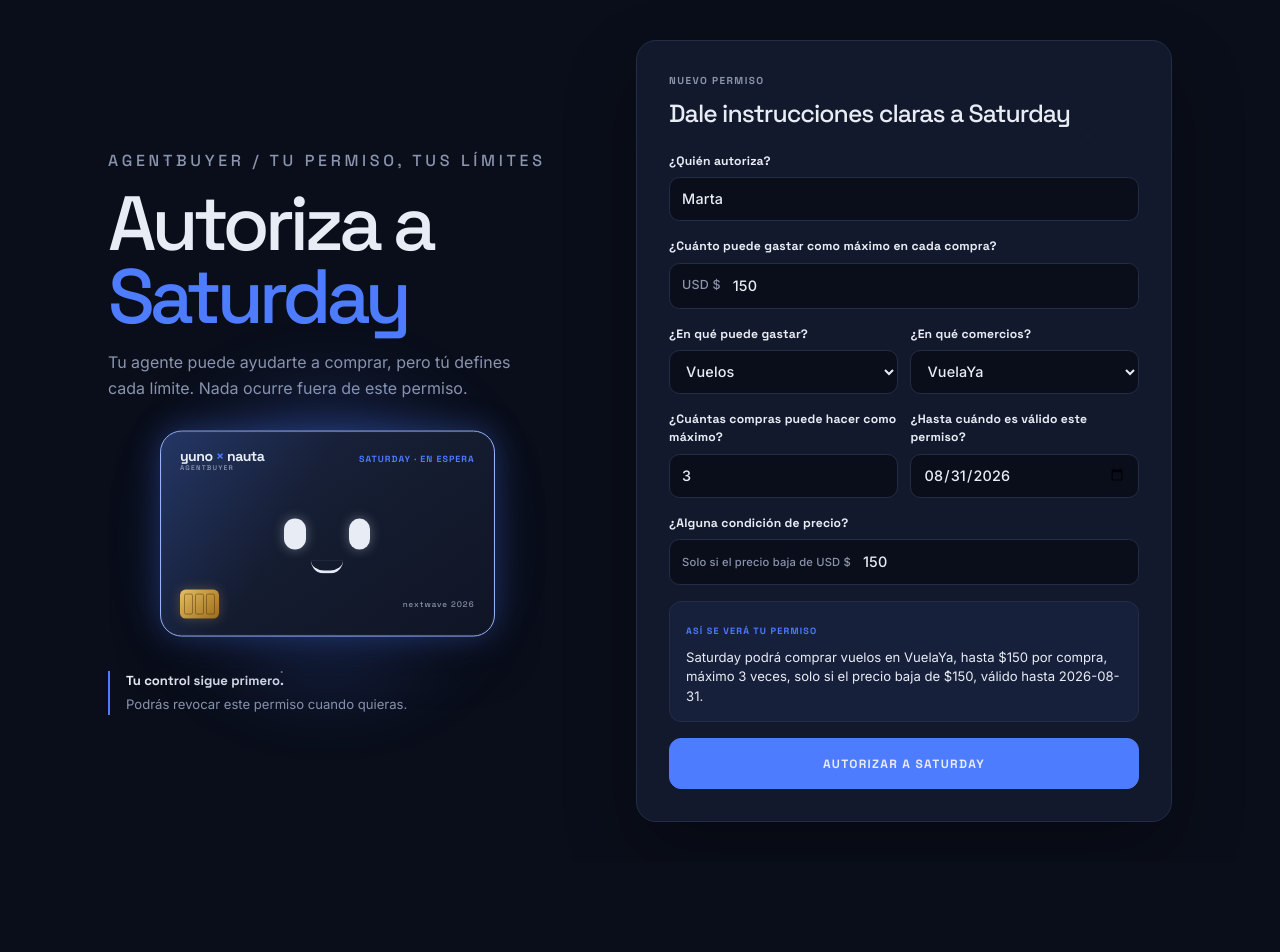
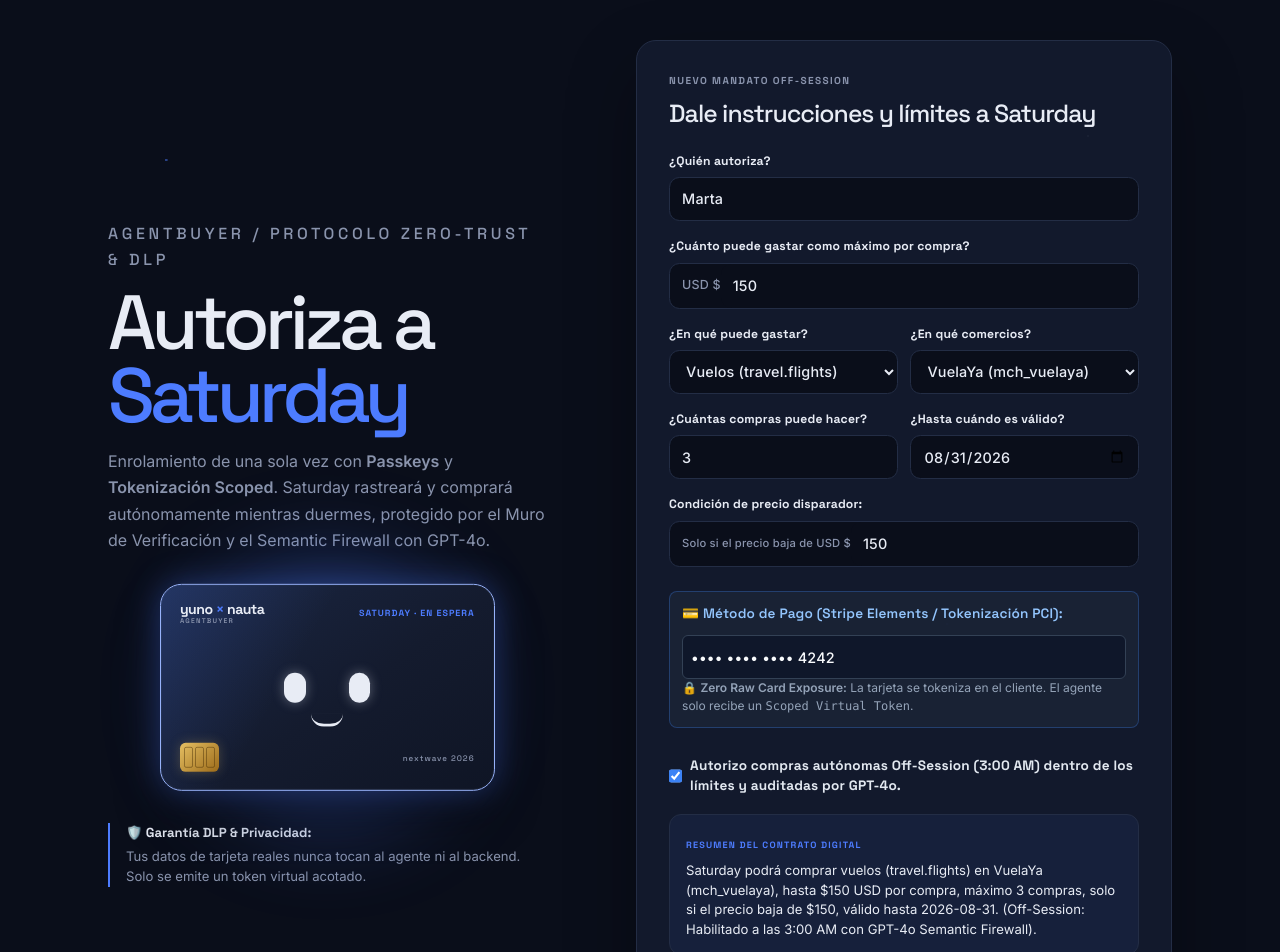
Before and after one commit to anapaolaoviedo/AgentBuyer, a React (Vite) app in the folder frontend/: page / in a window 1280 px wide. Shown: the top 952 px of the page. Before the commit the page ends 862 px from the top, so only its background shows below. Built offline with nearby package versions, Linux system fonts and the light colour scheme.

Commit message:
feat(frontend): integrate Passkeys, DLP tokenization UI, and Off-Session consent

```diff
--- a/frontend/src/App.tsx
+++ b/frontend/src/App.tsx
@@ -20,10 +20,16 @@ type Constraints = {
   allowed_merchants?: string[];
   max_uses?: number;
   conditions?: Condition[];
+  off_session_consent?: boolean;
 };
 
 type MandateRecord = {
-  mandate: { mandate_id: string; human?: { name?: string }; constraints?: Constraints };
+  mandate: {
+    mandate_id: string;
+    human?: { name?: string };
+    constraints?: Constraints;
+    payment_token?: { token_id?: string; masked_card?: string; token_type?: string };
+  };
   live_state: LiveState;
 };
 
@@ -93,10 +99,10 @@ function MissionControl({ mandateId, onCreateNew }: MissionControlProps) {
   );
   const phaseCopy: Record<DecisionPhase, string> = {
     idle: "",
-    discovering: "Descubriendo vuelos…",
-    evaluating: "Evaluando límites…",
-    choosing: "Eligiendo la mejor opción…",
-    verifying: "Verificando con el guardián…",
+    discovering: "Descubriendo vuelos en la red…",
+    evaluating: "Evaluando límites matemáticos…",
+    choosing: "Eligiendo mejor tarifa autónoma…",
+    verifying: "Verificando con Guardián Zero-Trust & GPT-4o…",
   };
 
   const loadMission = useCallback(async (preserveSaturday = false) => {
@@ -122,7 +128,6 @@ function MissionControl({ mandateId, onCreateNew }: MissionControlProps) {
   async function runAgent() {
     setBusy("running");
     setError(null);
-    // Un nuevo intento no debe mostrar el veredicto ni relato del intento anterior.
     setVerification(null);
     setPendingVerification(null);
     setActivity(null);
@@ -131,7 +136,6 @@ function MissionControl({ mandateId, onCreateNew }: MissionControlProps) {
     setSaturdayState("thinking");
 
     try {
-      // Se inicia la operación real al comienzo; la UI solo demora su presentación.
       const agentRequest = request<AgentRun>("/agent/run", {
         method: "POST",
         body: JSON.stringify({ mandate_id: mandateId }),
@@ -146,7 +150,6 @@ function MissionControl({ mandateId, onCreateNew }: MissionControlProps) {
       setPhase("evaluating");
       await wait(850);
 
-      // La elección nunca se inventa: esperamos el vuelo devuelto por /agent/run.
       const run = await agentRequest;
       const result: Verification = run.verification ?? {
         verdict: run.verdict ?? "REJECT",
@@ -186,7 +189,6 @@ function MissionControl({ mandateId, onCreateNew }: MissionControlProps) {
       await request<MandateRecord>(`/mandates/${mandateId}/revoke`, { method: "POST" });
       const mandateData = await request<MandateRecord>(`/mandates/${mandateId}`);
       setMandate(mandateData);
-      // La aprobación anterior ya no representa el estado real del mandato.
       setVerification(null);
       setPendingVerification(null);
       setActivity(null);
@@ -214,8 +216,8 @@ function MissionControl({ mandateId, onCreateNew }: MissionControlProps) {
       <div className="mission-control">
         <header className="mission-header">
           <div>
-            <p className="mission-kicker">AGENTBUYER / MISSION CONTROL</p>
-            <h1>Centro de confianza para compras de agentes</h1>
+            <p className="mission-kicker">AGENTBUYER / PROTOCOLO ZERO-TRUST & DLP</p>
+            <h1>Mission Control: Compras Autónomas Delegadas</h1>
           </div>
           <div className="mission-header-actions">
             <button className="new-mandate-button" onClick={onCreateNew} disabled={busy !== null} type="button">+ CREAR NUEVO MANDATO</button>
@@ -225,13 +227,24 @@ function MissionControl({ mandateId, onCreateNew }: MissionControlProps) {
           </div>
         </header>
 
-        {error && <div className="connection-error" role="alert"><strong>No hay conexión con el sistema.</strong> {error} Comprueba que FastAPI esté activo en el puerto 8000.</div>}
+        {error && <div className="connection-error" role="alert"><strong>No hay conexión con el backend:</strong> {error} Comprueba que FastAPI esté activo en el puerto 8000.</div>}
 
         <section className="mandate-panel">
           <div className="mandate-heading">
             <div>
               <p className="panel-eyebrow">MANDATO ACTIVO · {mandate?.mandate.human?.name ?? "MARTA"}</p>
               <h2>{mandate?.mandate.mandate_id ?? mandateId}</h2>
+              <div style={{ display: "flex", gap: "8px", marginTop: "6px", flexWrap: "wrap" }}>
+                <span style={{ background: "rgba(59, 130, 246, 0.2)", color: "#93c5fd", padding: "3px 8px", borderRadius: "12px", fontSize: "0.75rem", border: "1px solid rgba(59, 130, 246, 0.4)" }}>
+                  🛡️ DLP: {mandate?.mandate.payment_token?.masked_card ?? "•••• 4242"} ({mandate?.mandate.payment_token?.token_id ?? "Scoped Token"})
+                </span>
+                <span style={{ background: "rgba(16, 185, 129, 0.2)", color: "#6ee7b7", padding: "3px 8px", borderRadius: "12px", fontSize: "0.75rem", border: "1px solid rgba(16, 185, 129, 0.4)" }}>
+                  🔐 Passkey Ed25519 Firmado
+                </span>
+                <span style={{ background: "rgba(168, 85, 247, 0.2)", color: "#d8b4fe", padding: "3px 8px", borderRadius: "12px", fontSize: "0.75rem", border: "1px solid rgba(168, 85, 247, 0.4)" }}>
+                  🌙 Off-Session Habilitado
+                </span>
+              </div>
             </div>
             <span className={`status-pill status-${status}`}>{statusLabel}</span>
           </div>
@@ -270,21 +283,21 @@ function MissionControl({ mandateId, onCreateNew }: MissionControlProps) {
           </aside>
 
           <section className="saturday-command">
-            <p className="agent-label">SATURDAY / AGENTE AUTORIZADO</p>
+            <p className="agent-label">SATURDAY / AGENTE AUTÓNOMO OFF-SESSION</p>
             <Saturday state={saturdayState} />
             <p className={`saturday-state state-${saturdayState}`}>{phase !== "idle" ? phaseCopy[phase] : saturdayState.toUpperCase()}</p>
             <div className="action-stack">
               <button className="run-button" onClick={() => void runAgent()} disabled={busy !== null} type="button">
-                {busy === "running" ? "SATURDAY ESTÁ DECIDIENDO…" : "CORRER AGENTE"}
+                {busy === "running" ? "SATURDAY ESTÁ DECIDIENDO…" : "EJECUTAR COMPRA AUTÓNOMA"}
               </button>
               <button className="revoke-button" onClick={() => void revokeMandate()} disabled={busy !== null || status === "revoked"} type="button">
-                {busy === "revoking" ? "REVOCANDO…" : status === "revoked" ? "MANDATO REVOCADO" : "REVOCAR MANDATO"}
+                {busy === "revoking" ? "REVOCANDO…" : status === "revoked" ? "MANDATO REVOCADO" : "REVOCAR MANDATO (<1MS)"}
               </button>
             </div>
           </section>
 
           <aside className="side-panel verification-panel">
-            <div className="panel-title"><span>PANEL DE VERIFICACIÓN</span><small>{displayedVerification ? (phase === "verifying" ? "ESCANEANDO" : "ÚLTIMO INTENTO") : "EN ESPERA"}</small></div>
+            <div className="panel-title"><span>PASARELA ZERO-TRUST</span><small>{displayedVerification ? (phase === "verifying" ? "ESCANEANDO" : "ÚLTIMO INTENTO") : "EN ESPERA"}</small></div>
             {displayedVerification ? (
               <>
                 {phase === "verifying" ? <div className="verdict verdict-scanning">VERIFICANDO</div> : <div className={`verdict verdict-${displayedVerification.verdict.toLowerCase()}`}>{displayedVerification.verdict}</div>}
@@ -298,12 +311,12 @@ function MissionControl({ mandateId, onCreateNew }: MissionControlProps) {
                   </AnimatePresence>
                 </div>
               </>
-            ) : <p className="empty-copy">{status === "revoked" ? "Mandato revocado — corre el agente para ver el resultado real del siguiente intento." : "Corre a Saturday para ver los checks reales del backend."}</p>}
+            ) : <p className="empty-copy">{status === "revoked" ? "Mandato revocado — corre el agente para ver el resultado real del siguiente intento." : "Ejecuta a Saturday para ver los checks reales de seguridad y DLP."}</p>}
           </aside>
         </section>
 
         <section className="activity-panel">
-          <div className="panel-title"><span>ACTIVIDAD DEL AGENTE</span><small>{activity ? "REGISTRO REAL" : "SIN EJECUCIONES"}</small></div>
+          <div className="panel-title"><span>ACTIVIDAD DEL AGENTE & AUDITORÍA</span><small>{activity ? "REGISTRO REAL" : "SIN EJECUCIONES"}</small></div>
           {activity ? (
             <div className="activity-content">
               <p>{activity.human_readable ?? activity.verification?.human_readable ?? "Saturday terminó su evaluación."}</p>
--- a/frontend/src/components/MandateCreator.tsx
+++ b/frontend/src/components/MandateCreator.tsx
@@ -8,12 +8,15 @@ type MandateCreatorProps = {
 };
 
 const categories = [
-  { value: "travel.flights", label: "Vuelos" },
-  { value: "travel.hotels", label: "Hoteles" },
-  { value: "digital.subscriptions", label: "Suscripciones" },
+  { value: "travel.flights", label: "Vuelos (travel.flights)" },
+  { value: "travel.hotels", label: "Hoteles (travel.hotels)" },
+  { value: "digital.subscriptions", label: "Suscripciones (digital.subscriptions)" },
 ];
 
-const merchants = [{ value: "mch_vuelaya", label: "VuelaYa" }];
+const merchants = [
+  { value: "mch_vuelaya", label: "VuelaYa (mch_vuelaya)" },
+  { value: "mch_amadeus", label: "Amadeus GDS (mch_amadeus)" },
+];
 
 function endOfMonth() {
   const now = new Date();
@@ -21,7 +24,14 @@ function endOfMonth() {
 }
 
 function safeId(value: string, prefix: string) {
-  const readable = value.trim().toLowerCase().normalize("NFD").replace(/[\u0300-\u036f]/g, "").replace(/[^a-z0-9]+/g, "_").replace(/^_|_$/g, "") || "persona";
+  const readable =
+    value
+      .trim()
+      .toLowerCase()
+      .normalize("NFD")
+      .replace(/[\u0300-\u036f]/g, "")
+      .replace(/[^a-z0-9]+/g, "_")
+      .replace(/^_|_$/g, "") || "persona";
   return `${prefix}_${readable}_${Date.now().toString(36)}`;
 }
 
@@ -33,15 +43,34 @@ export default function MandateCreator({ onCreated }: MandateCreatorProps) {
   const [maxUses, setMaxUses] = useState("3");
   const [priceBelow, setPriceBelow] = useState("150");
   const [validUntil, setValidUntil] = useState(endOfMonth());
+  const [cardNumber, setCardNumber] = useState("•••• •••• •••• 4242");
+  const [offSessionConsent, setOffSessionConsent] = useState(true);
+  const [passkeyVerified, setPasskeyVerified] = useState(false);
   const [error, setError] = useState<string | null>(null);
   const [creating, setCreating] = useState(false);
 
   const selectedCategory = categories.find((item) => item.value === category)?.label ?? category;
   const selectedMerchant = merchants.find((item) => item.value === merchant)?.label ?? merchant;
+
   const summary = useMemo(
-    () => `Saturday podrá comprar ${selectedCategory.toLowerCase()} en ${selectedMerchant}, hasta $${maxAmount || "—"} por compra, máximo ${maxUses || "—"} veces, solo si el precio baja de $${priceBelow || "—"}${validUntil ? `, válido hasta ${validUntil}.` : "."}`,
-    [humanName, maxAmount, maxUses, priceBelow, selectedCategory, selectedMerchant, validUntil],
+    () =>
+      `Saturday podrá comprar ${selectedCategory.toLowerCase()} en ${selectedMerchant}, hasta $${maxAmount || "—"} USD por compra, máximo ${maxUses || "—"} compras, solo si el precio baja de $${priceBelow || "—"}${validUntil ? `, válido hasta ${validUntil}.` : "."} (Off-Session: ${offSessionConsent ? "Habilitado a las 3:00 AM con GPT-4o Semantic Firewall" : "Requiere confirmación manual"}).`,
+    [maxAmount, maxUses, offSessionConsent, priceBelow, selectedCategory, selectedMerchant, validUntil],
   );
+
+  async function handlePasskeyAuth() {
+    setCreating(true);
+    setError(null);
+    try {
+      // Simulación de autenticación biométrica WebAuthn / Passkey local
+      await new Promise((resolve) => setTimeout(resolve, 600));
+      setPasskeyVerified(true);
+    } catch {
+      setError("No se pudo verificar la Passkey en este dispositivo.");
+    } finally {
+      setCreating(false);
+    }
+  }
 
   async function createMandate(event: FormEvent<HTMLFormElement>) {
     event.preventDefault();
@@ -49,7 +78,16 @@ export default function MandateCreator({ onCreated }: MandateCreatorProps) {
     const amount = Number(maxAmount);
     const uses = Number(maxUses);
     const price = Number(priceBelow);
-    if (!humanName.trim() || !Number.isFinite(amount) || amount <= 0 || !Number.isInteger(uses) || uses <= 0 || !Number.isFinite(price) || price <= 0) {
+
+    if (
+      !humanName.trim() ||
+      !Number.isFinite(amount) ||
+      amount <= 0 ||
+      !Number.isInteger(uses) ||
+      uses <= 0 ||
+      !Number.isFinite(price) ||
+      price <= 0
+    ) {
       setError("Completa tu nombre y los límites con números válidos mayores que cero.");
       return;
     }
@@ -61,14 +99,28 @@ export default function MandateCreator({ onCreated }: MandateCreatorProps) {
       agent: { id: "agt_saturday", display_name: "Saturday" },
       constraints: {
         max_amount_per_purchase: amount,
+        max_amount_per_tx: amount,
         currency: "USD",
         allowed_categories: [category],
         allowed_merchants: [merchant],
         max_uses: uses,
         conditions: [{ type: "price_below", value: price }],
+        off_session_consent: offSessionConsent,
+      },
+      payment_token: {
+        token_id: `vtok_${Math.random().toString(36).slice(2, 10)}`,
+        token_type: "SCOPED_VIRTUAL_TOKEN",
+        masked_card: cardNumber || "•••• 4242",
+        bank_issuer: "Stripe Elements / Galicia AI Payments",
+        bound_mandate_id: mandateId,
+      },
+      passkey_attestation: {
+        verified: true,
+        authenticator_type: "webauthn_biometric_passkey",
+        timestamp: new Date().toISOString(),
       },
       ...(validUntil ? { valid_until: validUntil } : {}),
-      signature: "firma-de-prueba",
+      signature: "ed25519_passkey_signed_jwt_token",
     };
 
     setCreating(true);
@@ -81,7 +133,11 @@ export default function MandateCreator({ onCreated }: MandateCreatorProps) {
       if (!response.ok) throw new Error(`El sistema respondió ${response.status}.`);
       onCreated(mandateId);
     } catch (caught) {
-      setError(caught instanceof Error ? `No pudimos crear tu permiso: ${caught.message}` : "No pudimos crear tu permiso. Revisa la conexión con el sistema.");
+      setError(
+        caught instanceof Error
+          ? `No pudimos crear tu permiso: ${caught.message}`
+          : "No pudimos crear tu permiso. Revisa la conexión con el backend.",
+      );
     } finally {
       setCreating(false);
     }
@@ -92,29 +148,165 @@ export default function MandateCreator({ onCreated }: MandateCreatorProps) {
       <div className="starfield" aria-hidden="true" />
       <section className="authorization-layout">
         <div className="authorization-intro">
-          <p className="mission-kicker">AGENTBUYER / TU PERMISO, TUS LÍMITES</p>
-          <h1>Autoriza a <span>Saturday</span></h1>
-          <p>Tu agente puede ayudarte a comprar, pero tú defines cada límite. Nada ocurre fuera de este permiso.</p>
-          <div className="creator-saturday"><Saturday state="idle" /></div>
-          <div className="trust-note"><b>Tu control sigue primero.</b><span>Podrás revocar este permiso cuando quieras.</span></div>
+          <p className="mission-kicker">AGENTBUYER / PROTOCOLO ZERO-TRUST & DLP</p>
+          <h1>
+            Autoriza a <span>Saturday</span>
+          </h1>
+          <p>
+            Enrolamiento de una sola vez con <b>Passkeys</b> y <b>Tokenización Scoped</b>. Saturday rastreará y comprará
+            autónomamente mientras duermes, protegido por el Muro de Verificación y el Semantic Firewall con GPT-4o.
+          </p>
+          <div className="creator-saturday">
+            <Saturday state="idle" />
+          </div>
+          <div className="trust-note">
+            <b>🛡️ Garantía DLP & Privacidad:</b>
+            <span>Tus datos de tarjeta reales nunca tocan al agente ni al backend. Solo se emite un token virtual acotado.</span>
+          </div>
         </div>
 
         <form className="mandate-form" onSubmit={createMandate}>
-          <div className="form-heading"><p className="panel-eyebrow">NUEVO PERMISO</p><h2>Dale instrucciones claras a Saturday</h2></div>
-          <label>¿Quién autoriza?<input value={humanName} onChange={(event) => setHumanName(event.target.value)} placeholder="Tu nombre" required /></label>
-          <label>¿Cuánto puede gastar como máximo en cada compra?<div className="money-field"><span>USD $</span><input value={maxAmount} onChange={(event) => setMaxAmount(event.target.value)} inputMode="decimal" placeholder="150" required /></div></label>
+          <div className="form-heading">
+            <p className="panel-eyebrow">NUEVO MANDATO OFF-SESSION</p>
+            <h2>Dale instrucciones y límites a Saturday</h2>
+          </div>
+
+          <label>
+            ¿Quién autoriza?
+            <input
+              value={humanName}
+              onChange={(event) => setHumanName(event.target.value)}
+              placeholder="Tu nombre"
+              required
+            />
+          </label>
+
+          <label>
+            ¿Cuánto puede gastar como máximo por compra?
+            <div className="money-field">
+              <span>USD $</span>
+              <input
+                value={maxAmount}
+                onChange={(event) => setMaxAmount(event.target.value)}
+                inputMode="decimal"
+                placeholder="150"
+                required
+              />
+            </div>
+          </label>
+
           <div className="form-pair">
-            <label>¿En qué puede gastar?<select value={category} onChange={(event) => setCategory(event.target.value)}>{categories.map((item) => <option key={item.value} value={item.value}>{item.label}</option>)}</select></label>
-            <label>¿En qué comercios?<select value={merchant} onChange={(event) => setMerchant(event.target.value)}>{merchants.map((item) => <option key={item.value} value={item.value}>{item.label}</option>)}</select></label>
+            <label>
+              ¿En qué puede gastar?
+              <select value={category} onChange={(event) => setCategory(event.target.value)}>
+                {categories.map((item) => (
+                  <option key={item.value} value={item.value}>
+                    {item.label}
+                  </option>
+                ))}
+              </select>
+            </label>
+            <label>
+              ¿En qué comercios?
+              <select value={merchant} onChange={(event) => setMerchant(event.target.value)}>
+                {merchants.map((item) => (
+                  <option key={item.value} value={item.value}>
+                    {item.label}
+                  </option>
+                ))}
+              </select>
+            </label>
           </div>
+
           <div className="form-pair">
-            <label>¿Cuántas compras puede hacer como máximo?<input value={maxUses} onChange={(event) => setMaxUses(event.target.value)} inputMode="numeric" placeholder="3" required /></label>
-            <label>¿Hasta cuándo es válido este permiso?<input type="date" value={validUntil} onChange={(event) => setValidUntil(event.target.value)} /></label>
+            <label>
+              ¿Cuántas compras puede hacer?
+              <input
+                value={maxUses}
+                onChange={(event) => setMaxUses(event.target.value)}
+                inputMode="numeric"
+                placeholder="3"
+                required
+              />
+            </label>
+            <label>
+              ¿Hasta cuándo es válido?
+              <input
+                type="date"
+                value={validUntil}
+                onChange={(event) => setValidUntil(event.target.value)}
+              />
+            </label>
           </div>
-          <label>¿Alguna condición de precio?<div className="price-condition"><span>Solo si el precio baja de USD $</span><input value={priceBelow} onChange={(event) => setPriceBelow(event.target.value)} inputMode="decimal" placeholder="150" required /></div></label>
-          <div className="permission-summary"><span>ASÍ SE VERÁ TU PERMISO</span><p>{summary}</p></div>
-          {error && <div className="form-error" role="alert">{error}</div>}
-          <button className="authorize-button" disabled={creating} type="submit">{creating ? "CREANDO TU PERMISO…" : "AUTORIZAR A SATURDAY"}</button>
+
+          <label>
+            Condición de precio disparador:
+            <div className="price-condition">
+              <span>Solo si el precio baja de USD $</span>
+              <input
+                value={priceBelow}
+                onChange={(event) => setPriceBelow(event.target.value)}
+                inputMode="decimal"
+                placeholder="150"
+                required
+              />
+            </div>
+          </label>
+
+          {/* Sección de Tokenización DLP */}
+          <div style={{ background: "rgba(30, 41, 59, 0.6)", padding: "12px", borderRadius: "8px", border: "1px solid rgba(59, 130, 246, 0.3)", marginTop: "8px" }}>
+            <label style={{ fontSize: "0.85rem", color: "#93c5fd", fontWeight: 600 }}>
+              💳 Método de Pago (Stripe Elements / Tokenización PCI):
+              <input
+                value={cardNumber}
+                onChange={(e) => setCardNumber(e.target.value)}
+                placeholder="•••• •••• •••• 4242"
+                style={{ background: "#0f172a", border: "1px solid #334155", color: "#f8fafc", padding: "8px", borderRadius: "6px", width: "100%", marginTop: "4px" }}
+              />
+            </label>
+            <p style={{ fontSize: "0.75rem", color: "#94a3b8", marginTop: "4px", margin: 0 }}>
+              🔒 <b>Zero Raw Card Exposure:</b> La tarjeta se tokeniza en el cliente. El agente solo recibe un <code>Scoped Virtual Token</code>.
+            </p>
+          </div>
+
+          {/* Consentimiento Off-Session */}
+          <label style={{ display: "flex", alignItems: "center", gap: "8px", cursor: "pointer", fontSize: "0.85rem", color: "#e2e8f0", marginTop: "10px" }}>
+            <input
+              type="checkbox"
+              checked={offSessionConsent}
+              onChange={(e) => setOffSessionConsent(e.target.checked)}
+              style={{ width: "16px", height: "16px", accentColor: "#3b82f6" }}
+            />
+            <span>Autorizo compras autónomas <b>Off-Session</b> (3:00 AM) dentro de los límites y auditadas por GPT-4o.</span>
+          </label>
+
+          <div className="permission-summary">
+            <span>RESUMEN DEL CONTRATO DIGITAL</span>
+            <p>{summary}</p>
+          </div>
+
+          {error && (
+            <div className="form-error" role="alert">
+              {error}
+            </div>
+          )}
+
+          <div style={{ display: "flex", gap: "10px", marginTop: "12px" }}>
+            {!passkeyVerified ? (
+              <button
+                type="button"
+                onClick={handlePasskeyAuth}
+                className="authorize-button"
+                style={{ background: "linear-gradient(135deg, #4f46e5, #3b82f6)" }}
+              >
+                🔐 Confirmar con Passkey (Face ID / Huella)
+              </button>
+            ) : (
+              <button className="authorize-button" disabled={creating} type="submit">
+                {creating ? "SELLANDO MANDATO CRIPTOGRÁFICO…" : "✅ FIRMAR Y ACTIVAR MANDATO"}
+              </button>
+            )}
+          </div>
         </form>
       </section>
     </main>
```
